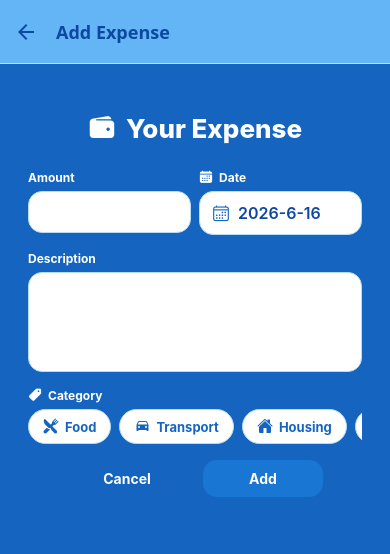
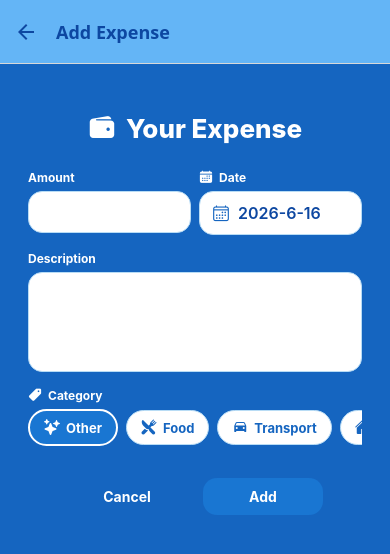
Before and after one commit to duyen0629/expense-tracker, a React Native app: screen /ManageExpense in a window 390 px wide. Shown: the top 554 px of the page. Built offline with nearby package versions, Linux system fonts and the light colour scheme; no server answers.

Commit message:
Update category order in Your Expense

```diff
--- a/components/ManageExpense/ExpenseForm.js
+++ b/components/ManageExpense/ExpenseForm.js
@@ -1,7 +1,7 @@
 import { View, Text, StyleSheet, Pressable, Platform, ScrollView } from "react-native";
 import { Ionicons } from "@expo/vector-icons";
 import Input from "./Input";
-import { useState } from "react";
+import { useRef, useState } from "react";
 import DateTimePicker from "@react-native-community/datetimepicker";
 import Button from "../UI/Button";
 import { getFormattedDate, parseFormattedDate } from "../../util/date";
@@ -10,6 +10,7 @@ import { CATEGORIES, DEFAULT_CATEGORY } from "../../constants/categories";
 
 function ExpenseForm({ onCancel, onSubmit, isEditing, defaultValues }) {
   const [showDatePicker, setShowDatePicker] = useState(false);
+  const categoryScrollRef = useRef(null);
   const [inputs, setInputs] = useState({
     amount: { value: defaultValues ? defaultValues.amount.toString() : "", isValid: true },
     date: {
@@ -27,6 +28,11 @@ function ExpenseForm({ onCancel, onSubmit, isEditing, defaultValues }) {
     setInputs((curInputs) => {
       return { ...curInputs, [inputIdentifier]: { value: enteredValue, isValid: true } };
     });
+  }
+
+  function categoryChangeHandler(categoryId) {
+    inputChangeHandler("category", categoryId);
+    categoryScrollRef.current?.scrollTo({ x: 0, animated: true });
   }
 
   function amountChangeHandler(enteredValue) {
@@ -155,19 +161,26 @@ function ExpenseForm({ onCancel, onSubmit, isEditing, defaultValues }) {
           </Text>
         </View>
         <ScrollView
+          ref={categoryScrollRef}
           horizontal
           showsHorizontalScrollIndicator={false}
           contentContainerStyle={styles.categoryRow}
         >
-          {CATEGORIES.map((category) => {
+          {[...CATEGORIES]
+            .sort((a, b) => {
+              if (a.id === inputs.category.value) return -1;
+              if (b.id === inputs.category.value) return 1;
+              return 0;
+            })
+            .map((category) => {
               const isSelected = inputs.category.value === category.id;
               const chipColor = isSelected
-              ? GlobalStyles.colors.accent500
+                ? GlobalStyles.colors.surface
                 : GlobalStyles.colors.primary700;
               return (
                 <Pressable
                   key={category.id}
-                onPress={() => inputChangeHandler("category", category.id)}
+                  onPress={() => categoryChangeHandler(category.id)}
                   style={[styles.categoryChip, isSelected && styles.categoryChipSelected]}
                 >
                   <Ionicons name={category.icon} size={16} color={chipColor} />
@@ -301,8 +314,9 @@ const styles = StyleSheet.create({
     borderColor: GlobalStyles.colors.primary100,
   },
   categoryChipSelected: {
-    backgroundColor: GlobalStyles.colors.accentSoft,
-    borderColor: GlobalStyles.colors.accent500,
+    backgroundColor: GlobalStyles.colors.primary500,
+    borderColor: GlobalStyles.colors.surface,
+    borderWidth: 2,
   },
   categoryChipText: {
     color: GlobalStyles.colors.primary700,
@@ -310,7 +324,7 @@ const styles = StyleSheet.create({
     fontWeight: "700",
   },
   categoryChipTextSelected: {
-    color: GlobalStyles.colors.accent500,
+    color: GlobalStyles.colors.surface,
   },
   errorText: {
     textAlign: "center",
@@ -322,7 +336,7 @@ const styles = StyleSheet.create({
     flexDirection: "row",
     justifyContent: "center",
     alignItems: "center",
-    marginTop: 8,
+    marginTop: 24,
   },
   button: {
     minWidth: 120,
```
Lines whose indentation alone changed are shown as unchanged.
